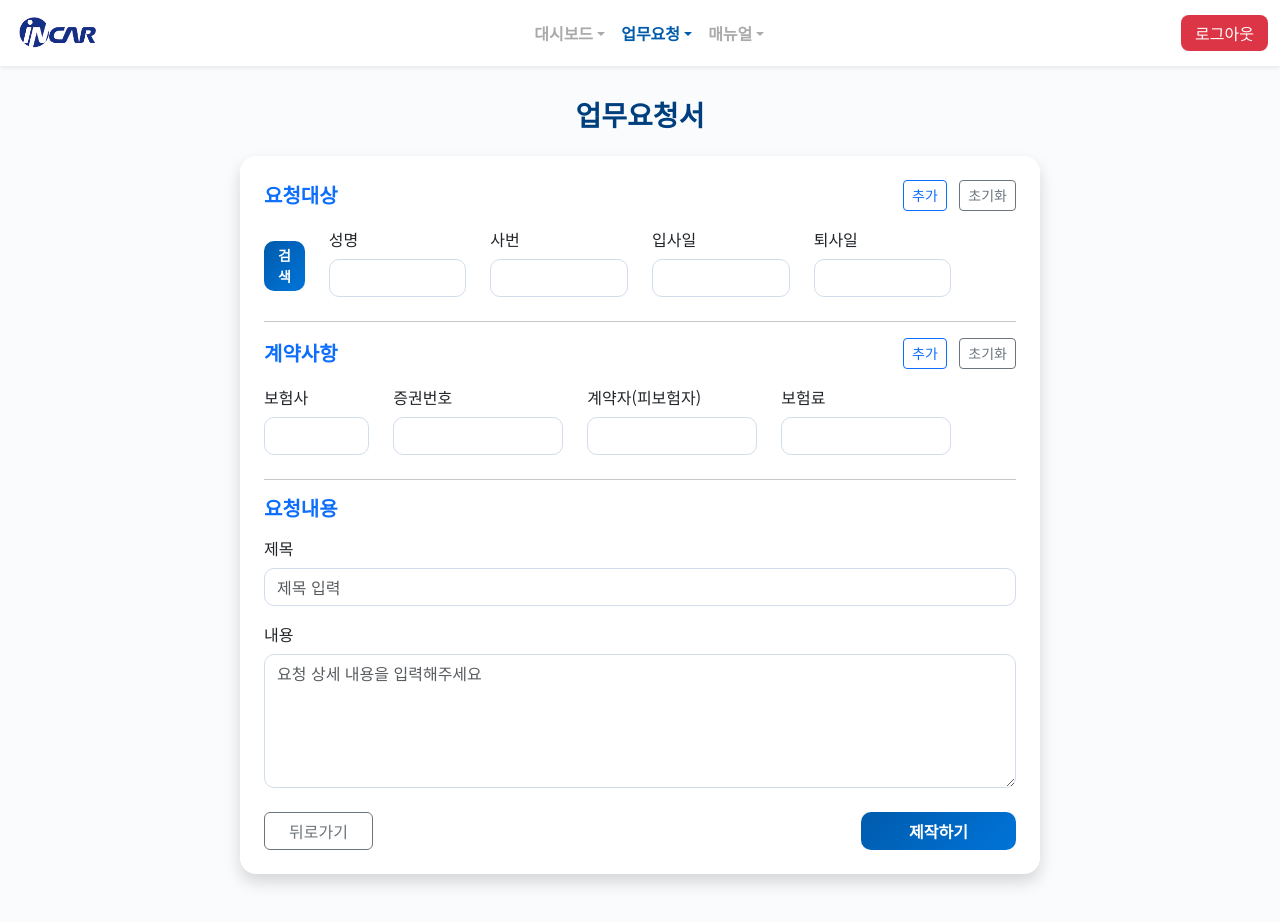
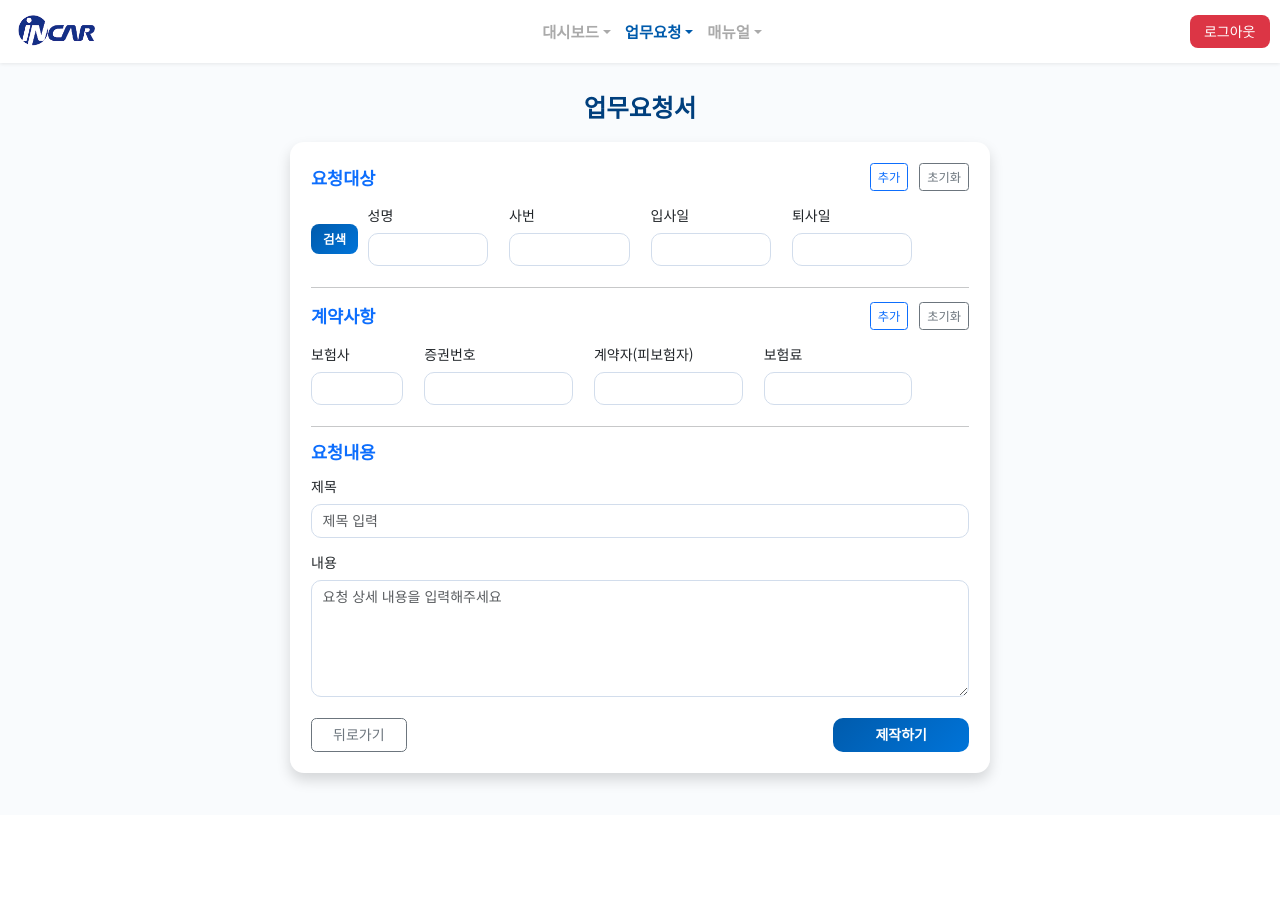
Before and after one commit to hun2up/django_ma, a Django app: page /board/support_form/ in a window 1280 px wide. After the commit the page ends 786 px from the top, so only its background shows below. Run offline with Django 5.2, Linux system fonts and the light colour scheme; the visitor is signed in with stand-in values (Sample User, id 1); parts of the project's set-up code (start-up, migrations or seed data) failed here and were passed over; some libraries are stand-ins or nearby versions.

Commit message:
버전 1 끝?

```diff
--- a/board/templates/board/support_form.html
+++ b/board/templates/board/support_form.html
@@ -5,7 +5,7 @@
 
 {% block content %}
 <div class="container mt-5">
-  <div class="mx-auto" style="max-width: 800px;">
+  <div class="mx-auto" style="max-width: 700px;">
     <h3 class="mb-4 text-center fw-bold" style="color:#003f7d;">업무요청서</h3>
 
     <div class="card shadow p-4 border-0 rounded-4">
@@ -25,7 +25,7 @@
           {% for i in "12345" %}
           <div class="row mb-2 align-items-center user-row" data-index="{{ i }}" {% if i != "1" %}style="display:none;"{% endif %}>
             <div class="col-md-1 text-center">
-              <button type="button" class="btn btn-sm btn-primary search-btn" data-row="{{ i }}" data-bs-toggle="modal" data-bs-target="#searchUserModal">검색</button>
+              <button type="button" class="btn btn-primary btn-search" data-row="{{ i }}" data-bs-toggle="modal" data-bs-target="#searchUserModal">검색</button>
             </div>
 
             {% for label, field in fields %}
@@ -37,7 +37,7 @@
 
             <div class="col-md-1 text-center">
               {% if i != "1" %}
-                <button type="button" class="btn btn-sm btn-outline-danger remove-user-btn" data-index="{{ i }}">제거</button>
+                <button type="button" class="btn btn-danger btn-remove" data-index="{{ i }}">제거</button>
               {% else %}
                 <div style="height:32px;"></div>
               {% endif %}
@@ -68,7 +68,7 @@
             {% endfor %}
             <div class="col-md-1 text-center">
               {% if i != "1" %}
-                <button type="button" class="btn btn-sm btn-outline-danger remove-contract-btn" data-index="{{ i }}">제거</button>
+                <button type="button" class="btn btn-danger btn-remove" data-index="{{ i }}">제거</button>
               {% else %}
                 <div style="height:32px;"></div>
               {% endif %}
@@ -124,7 +124,7 @@
       <div class="modal-body">
         <form id="searchUserForm" class="d-flex gap-2">
           <input type="text" id="searchKeyword" name="q" class="form-control" placeholder="사번 또는 성명 입력">
-          <button type="submit" class="btn btn-primary flex-shrink-0">검색</button>
+          <button type="submit" class="btn btn-primary btn-search">검색</button>
         </form>
         <div id="searchResults" class="mt-3"></div>
       </div>
--- a/static/css/base.css
+++ b/static/css/base.css
@@ -1,37 +1,75 @@
-/* base.css */
+/* =======================================================
+   🎨 base.css — 공통 스타일 시트
+   전역 폰트, 버튼, 입력폼, 카드, 레이아웃, 유틸리티 포함
+   ======================================================= */
 
 /* ✅ 기본 폰트 및 배경 */
+html {
+  font-size: 14px; /* 전체 폰트 한 단계 축소 (기본 16px → 14px) */
+}
+
 html, body, button, input, textarea, select {
   font-family: 'Noto Sans KR', sans-serif;
   background-color: #f9fbfd;
 }
 
-/* ✅ Navbar */
-.navbar {
+/* =======================================================
+   🔷 Navbar
+   ======================================================= */
+
+/* ✅ 상단 메뉴 폰트 강조 */
+.nav-link {
+  font-size: 1.1rem;     /* 기본 대비 약 15.4px → 살짝 큼 */
+  font-weight: 600;
+}
+
+.nav-link.active {
+  font-size: 1.1rem;     /* active 상태에서도 동일 크기 유지 */
+  font-weight: 700;
+}
+
+   .navbar {
   box-shadow: 0 2px 6px rgba(0, 0, 0, 0.1);
 }
+
 .nav-link {
   font-weight: 600;
   color: #333 !important;
 }
-.nav-link.active { color: #005BAC !important; font-weight: 700; }
-.nav-link.inactive { color: #aaa !important; }
-.nav-link.inactive:hover { color: #005BAC !important; }
 
-/* ✅ 버튼 */
+.nav-link.active {
+  color: #005BAC !important;
+  font-weight: 700;
+}
+
+.nav-link.inactive {
+  color: #aaa !important;
+}
+
+.nav-link.inactive:hover {
+  color: #005BAC !important;
+}
+
+/* =======================================================
+   🔹 버튼 스타일
+   ======================================================= */
+
+/* 기본 파란 버튼 */
 .btn-primary {
   background: linear-gradient(135deg, #005BAC 0%, #0074D9 100%);
   border: none;
   border-radius: 10px;
   font-weight: 600;
+  transition: all 0.3s ease;
 }
+
 .btn-primary:hover {
   background: linear-gradient(135deg, #004B93 0%, #0069C2 100%);
   transform: translateY(-2px);
   box-shadow: 0 4px 10px rgba(0, 91, 172, 0.4);
 }
 
-/* ✅ 로그아웃 버튼 */
+/* 로그아웃 버튼 */
 .btn-logout {
   background-color: #dc3545;
   color: white;
@@ -39,45 +77,79 @@ html, body, button, input, textarea, select {
   padding: 6px 14px;
   border: none;
 }
-.btn-logout:hover { background-color: #b02a37; }
 
-/* ✅ 카드 */
+.btn-logout:hover {
+  background-color: #b02a37;
+}
+
+/* 검색 / 제거 버튼 */
+.btn-search,
+.btn-remove {
+  white-space: nowrap;
+  width: auto;
+  height: auto;
+  padding: 6px 12px;
+  font-size: 0.9rem;
+  border-radius: 8px;
+}
+
+/* =======================================================
+   🧾 카드 / 폼 / 인풋
+   ======================================================= */
 .card {
   border: none;
   border-radius: 15px;
   box-shadow: 0 6px 15px rgba(0, 0, 0, 0.1);
 }
 
-/* ✅ 인풋 */
 .form-control {
   border-radius: 10px;
   border: 1px solid #d2ddec;
   transition: all 0.25s ease;
 }
+
 .form-control:focus {
   border-color: #005BAC;
   box-shadow: 0 0 6px rgba(0, 91, 172, 0.4);
 }
 
-/* ✅ 상태 셀렉트 */
+/* 셀렉트 */
 .status-select {
   font-weight: 600;
   border-radius: 6px;
   padding: 4px 8px;
 }
 
-/* ✅ 댓글 */
-.comment-empty, .comment-login {
+/* =======================================================
+   💬 댓글 / 코멘트
+   ======================================================= */
+.comment-empty,
+.comment-login {
   font-size: 13px;
   color: #999;
 }
 
-/* ======================================
-   📘 Info Label / Value (게시판 공용 스타일)
-   ====================================== */
+.comment-box {
+  display: flex;
+  align-items: flex-start;
+  gap: 10px;
+}
 
+.comment-content {
+  flex: 1 1 auto;
+  background-color: #f8f9fa;
+  border: 1px solid #d2ddec;
+  border-radius: 12px;
+  padding: 10px 12px;
+  position: relative;
+  box-shadow: 0 2px 6px rgba(0, 0, 0, 0.05);
+}
+
+/* =======================================================
+   📋 Info Label / Value (게시판 공용)
+   ======================================================= */
 .info-label {
-  font-size: 0.80rem;
+  font-size: 0.8rem;
   font-weight: 500;
   color: #333;
   background-color: #fdfdfd;
```
Also changed, not shown: other parts of static/css/base.css (+21 -14 lines).
